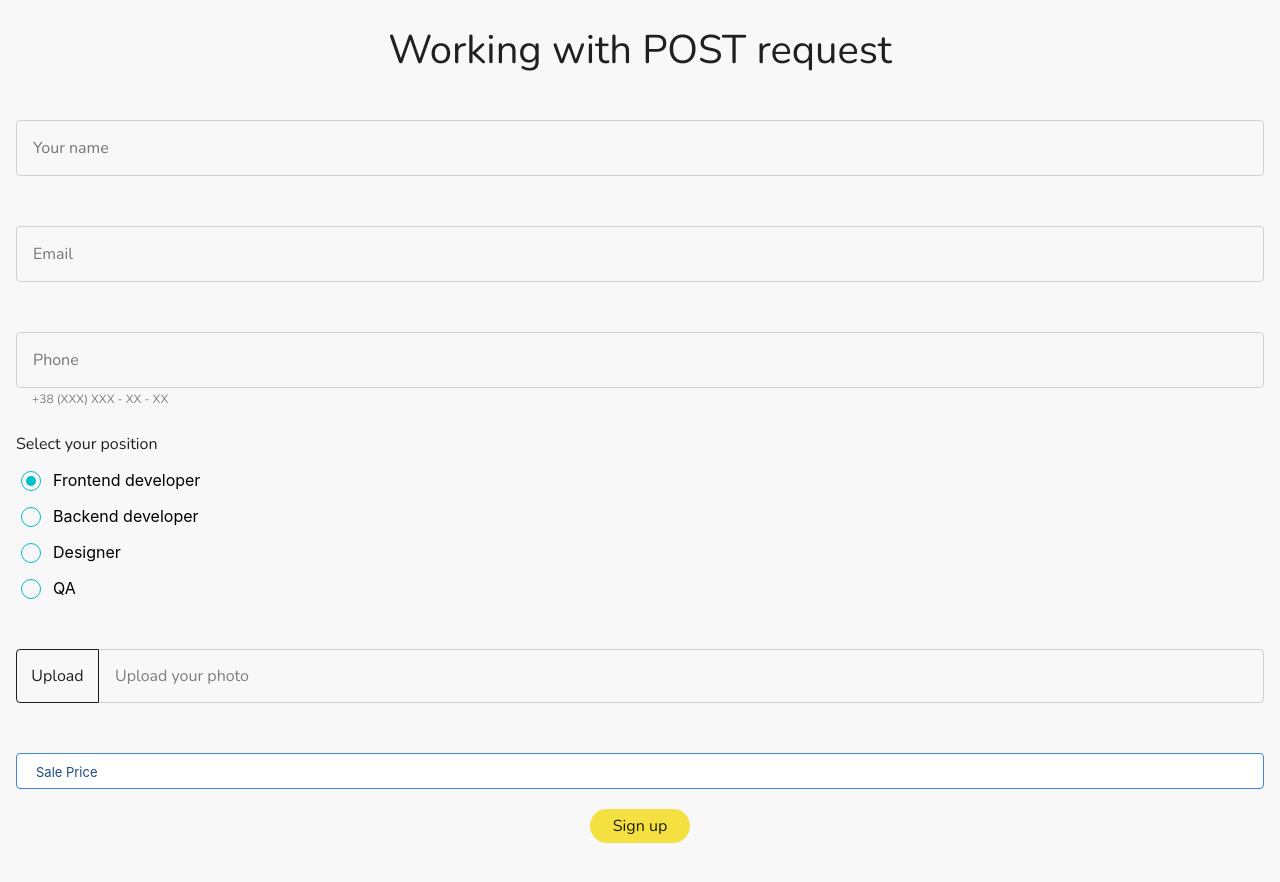
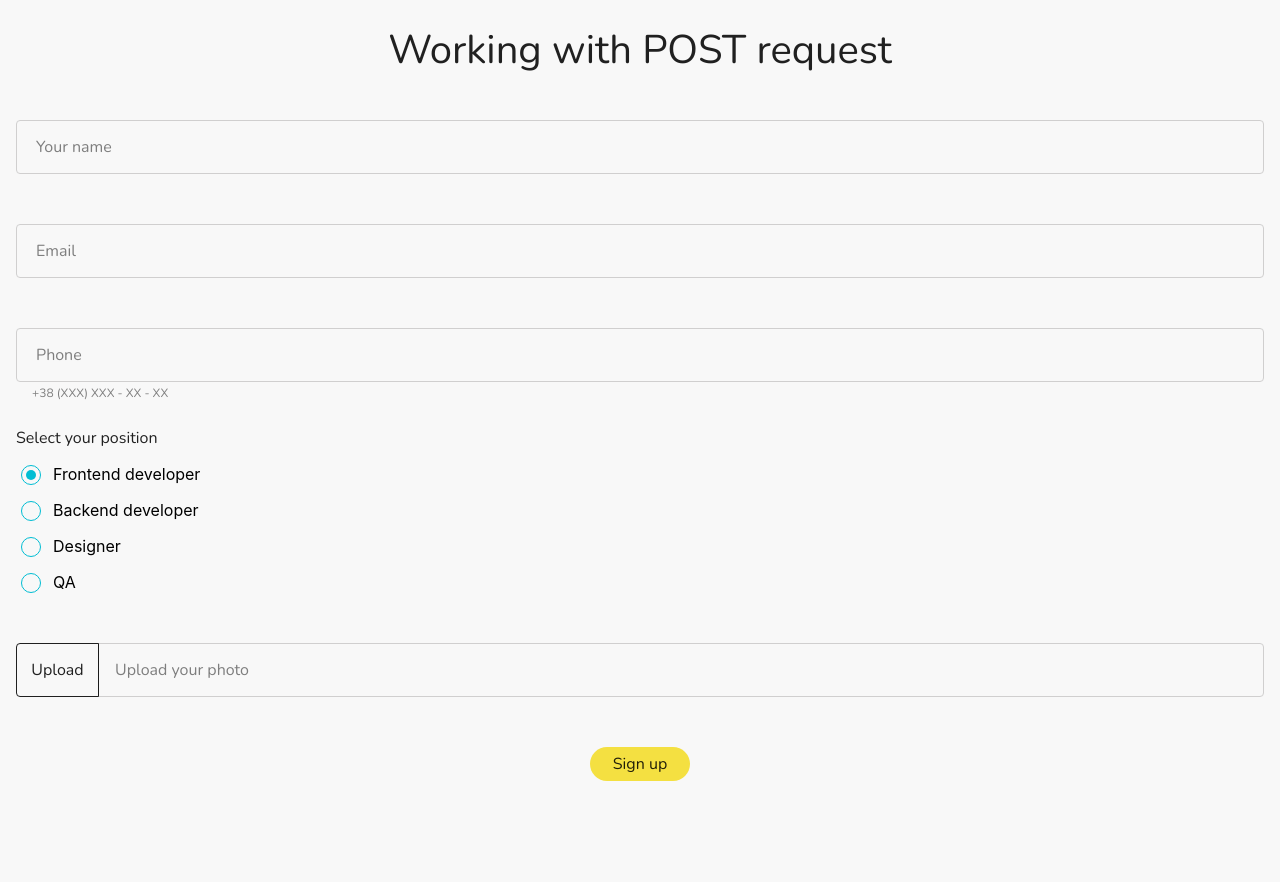
Before and after one commit to the-most-trained-trainee/TESTTASK2022, a React (Create React App) app: page / in a window 1280 px wide. Shown: the part 640-1522 px from the top of the page. Built offline with nearby package versions, Linux system fonts and the light colour scheme; no server answers; the HTML template or start-up script is replaced by a standard one.

Commit message:
form changes

```diff
--- a/src/components/UserSubmit/UserSubmit.jsx
+++ b/src/components/UserSubmit/UserSubmit.jsx
@@ -56,32 +56,41 @@ const UserSubmit = () => {
     <div className={styles.submit_container} name="form-submit">
       <h2 className={styles.usersubmit_heading}>Working with POST request</h2>
       <form onSubmit={handleSubmit} className={styles.test_form}>
+        <div className={styles.did_floating_label_content}>
           <input
             name="name"
             type="text"
-          placeholder="Your name"
+            placeholder=" "
             value={name}
             onChange={handleChange}
-          className={styles.usersubmit_input}
+            className={styles.did_floating_input}
             pattern="^[a-zA-Zа-яА-Я]+(([' -][a-zA-Zа-яА-Я ])?[a-zA-Zа-яА-Я]*)*$"
             title="Username should contain 2-60 characters"
           />
+          <label className={styles.did_floating_label}>Your name</label>
+        </div>
+        <div className={styles.did_floating_label_content}>
           <input
             name="email"
             type="text"
-          placeholder="Email"
+            placeholder=" "
             value={email}
             onChange={handleChange}
-          className={styles.usersubmit_input}
+            className={styles.did_floating_input}
           />
+          <label className={styles.did_floating_label}>Email</label>
+        </div>
+        <div className={styles.did_floating_label_content}>
           <input
             name="phone"
             type="text"
-          placeholder="Phone"
+            placeholder=" "
             value={phone}
             onChange={handleChange}
-          className={styles.usersubmit_input}
+            className={styles.did_floating_input}
           />
+          <label className={styles.did_floating_label}>Phone</label>
+        </div>
         <span className={styles.phone_format}>+38 (XXX) XXX - XX - XX</span>
         <label htmlFor="position" className={styles.position_choice}>
           <h3 className={styles.position_heading}>Select your position</h3>
@@ -150,16 +159,6 @@ const UserSubmit = () => {
             </div>
           </div>
         </label>
-
-        <div className={styles.did_floating_label_content}>
-          <input
-            className={styles.did_floating_input}
-            type="text"
-            placeholder=" "
-          />
-          <label className={styles.did_floating_label}>Sale Price</label>
-        </div>
-
         <button type="submit" className={styles.submit_button}>
           Sign up
         </button>
--- a/src/components/UserSubmit/UserSubmit.module.scss
+++ b/src/components/UserSubmit/UserSubmit.module.scss
@@ -181,40 +181,78 @@
 
 // ===
 
+.container {
+  width: 300px;
+  padding: 20px;
+  margin: 0 auto;
+  // font-family: "Nunito";
+  // font-style: normal;
+  // font-weight: 400;
+  // font-size: 16px;
+  // line-height: 26px;
+  // color: #7e7e7e;
+}
 .did_floating_label_content {
   position: relative;
-  margin-bottom: 20px;
+  margin-bottom: 50px;
+  &:nth-child(3) {
+    margin-bottom: 4px;
+  }
 }
 .did_floating_label {
-  color: #1e4c82;
-  font-size: 13px;
-  font-weight: normal;
+  font-family: "Nunito";
+  font-style: normal;
+  font-weight: 400;
+  font-size: 16px;
+  line-height: 26px;
+  color: #7e7e7e;
   position: absolute;
   pointer-events: none;
   left: 15px;
-  top: 11px;
+  top: 14px;
   padding: 0 5px;
-  background: #fff;
+  background: #f8f8f8;
   transition: 0.2s ease all;
   -moz-transition: 0.2s ease all;
   -webkit-transition: 0.2s ease all;
 }
 .did_floating_input {
-  font-size: 12px;
+  font-family: "Nunito";
+  font-style: normal;
+  font-weight: 400;
+  font-size: 16px;
+  line-height: 26px;
+  color: rgba(0, 0, 0, 0.87);
   display: block;
   width: 100%;
-  height: 36px;
-  padding: 0 20px;
-  background: #fff;
-  color: #323840;
-  border: 1px solid #3d85d8;
+  height: 54px;
+  padding: 0 16px;
+  background: #f8f8f8;
+  border: 1px solid #d0cfcf;
   border-radius: 4px;
   box-sizing: border-box;
   &:focus {
     outline: none;
     ~ .did_floating_label {
+      left: 12px;
       top: -8px;
-      font-size: 13px;
+      font-family: "Nunito";
+      font-style: normal;
+      font-weight: 500;
+      font-size: 12px;
+      line-height: 14px;
+      color: #7e7e7e;
     }
   }
 }
+
+.did_floating_input:not(:placeholder-shown) ~ .did_floating_label {
+  left: 12px;
+  top: -8px;
+  font-family: "Nunito";
+  font-style: normal;
+  font-weight: 500;
+  font-size: 12px;
+  line-height: 14px;
+  color: #7e7e7e;
+}
```
Lines whose indentation alone changed are shown as unchanged.
